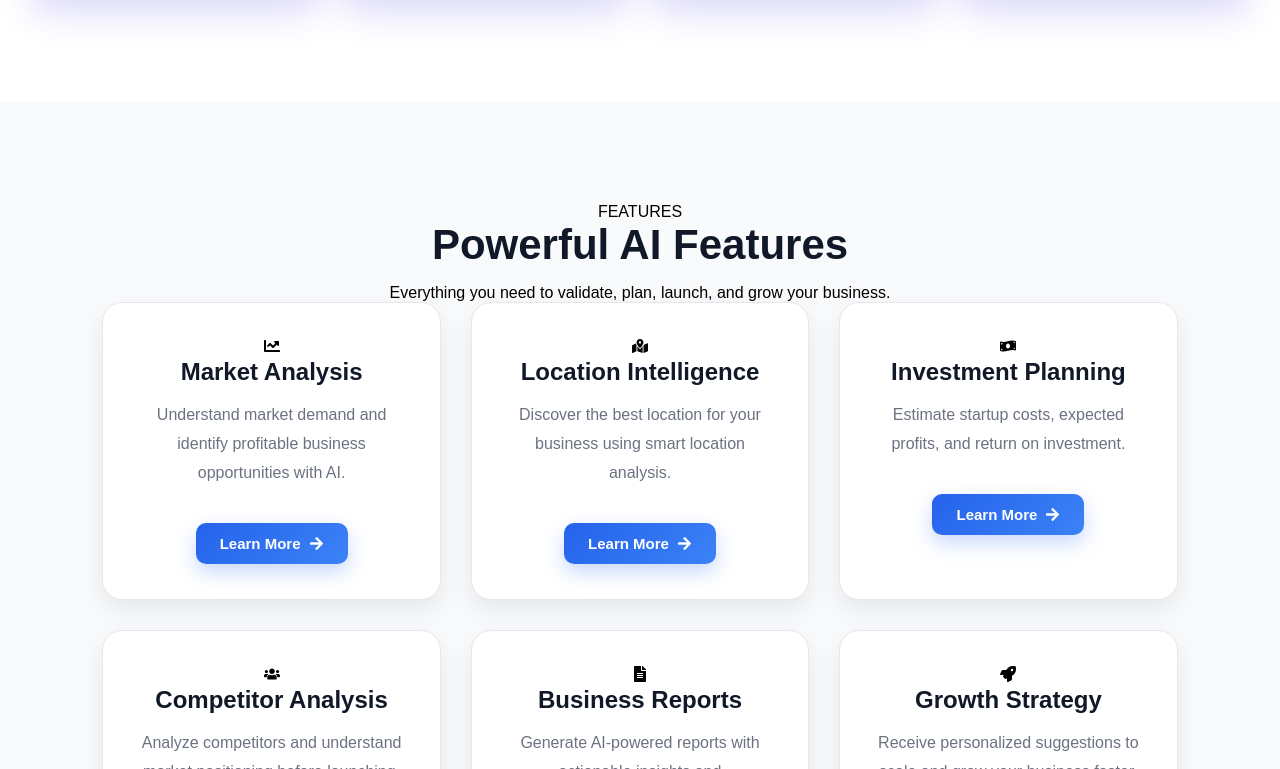
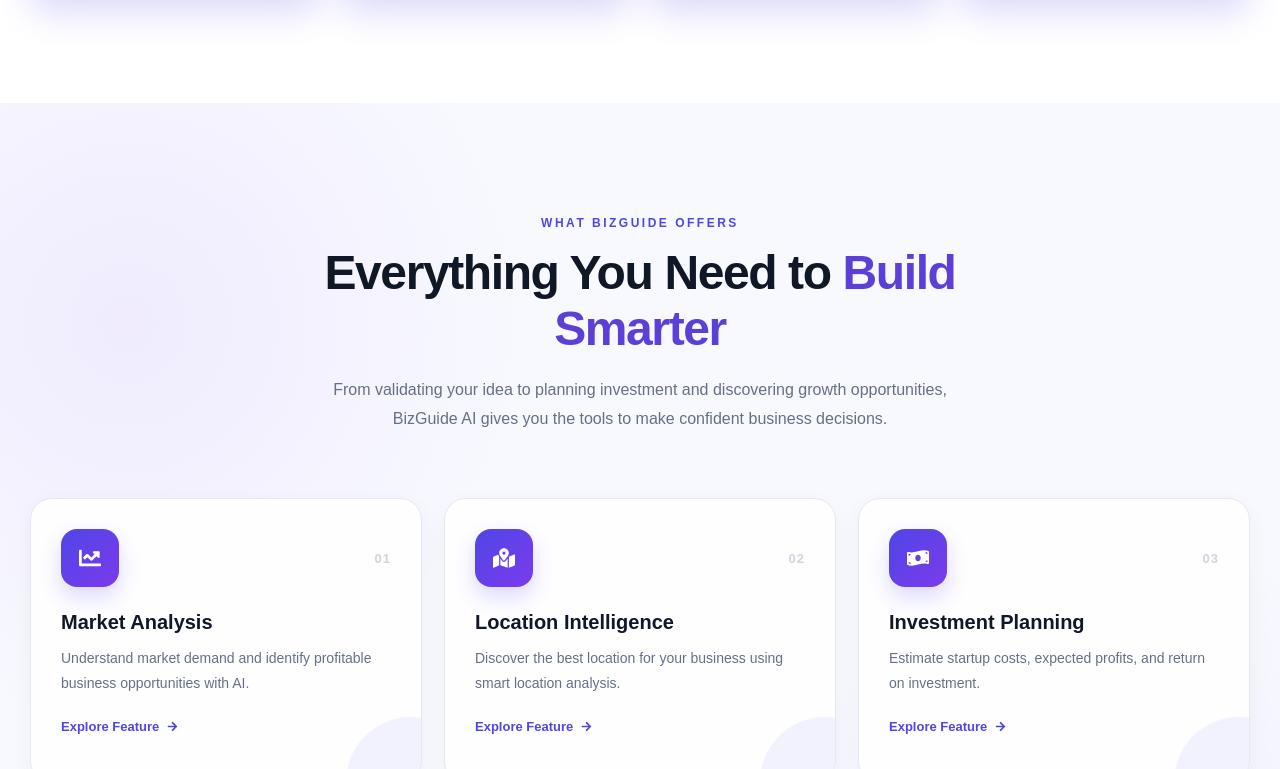
Before and after one commit to Vishwakumar-1927/BizGuide-AI, a React (Vite) app in the folder client/: page / in a window 1280 px wide. Shown: the part 1531-2300 px from the top of the page. Built offline with nearby package versions, Linux system fonts and the light colour scheme.

Commit message:
Improve features section design

```diff
--- a/client/src/components/Features.css
+++ b/client/src/components/Features.css
@@ -1,152 +1,346 @@
 .features {
-    padding: 100px 8%;
-    background: #f8fafc;
+  position: relative;
+  overflow: hidden;
+
+  padding: 110px 30px;
+
+  background:
+    radial-gradient(
+      circle at 10% 20%,
+      rgba(124, 58, 237, 0.07),
+      transparent 28%
+    ),
+    radial-gradient(
+      circle at 90% 80%,
+      rgba(79, 70, 229, 0.06),
+      transparent 30%
+    ),
+    #f8f9ff;
+}
+
+/* =========================
+   HEADING
+========================= */
+
+.features-heading {
+  max-width: 760px;
+  margin: 0 auto 65px;
   text-align: center;
 }
 
-.features h2 {
-    font-size: 42px;
+.features-label {
+  display: inline-block;
+
   margin-bottom: 15px;
-    color: #111827;
-    font-weight: 700;
+
+  color: #4f46e5;
+
+  font-size: 12px;
+  font-weight: 800;
+
+  letter-spacing: 2.5px;
 }
 
-.features p.section-desc {
-    max-width: 700px;
-    margin: 0 auto 60px;
-    color: #6b7280;
-    font-size: 17px;
+.features-heading h2 {
+  margin: 0 0 20px;
+
+  color: #101828;
+
+  font-size: clamp(36px, 4vw, 48px);
+
+  line-height: 1.15;
+
+  letter-spacing: -1.4px;
+
+  font-weight: 850;
+}
+
+.features-heading h2 span {
+  color: #5b3fd6;
+}
+
+.features-heading p {
+  max-width: 680px;
+
+  margin: auto;
+
+  color: #667085;
+
+  font-size: 16px;
+
   line-height: 1.8;
 }
 
+/* =========================
+   GRID
+========================= */
+
 .feature-grid {
+  max-width: 1250px;
+
+  margin: auto;
+
   display: grid;
+
   grid-template-columns: repeat(3, 1fr);
-    gap: 30px;
+
+  gap: 22px;
 }
 
+/* =========================
+   CARD
+========================= */
+
 .feature-card {
-    background: #fff;
-    padding: 35px 30px;
-    border-radius: 20px;
-    border: 1px solid #e5e7eb;
-    box-shadow: 0 10px 25px rgba(0,0,0,0.08);
-    transition: all 0.35s ease;
-    text-align: center;
+  position: relative;
+
+  min-height: 285px;
+
+  padding: 30px;
+
+  overflow: hidden;
+
+  border: 1px solid #e6e8f0;
+
+  border-radius: 22px;
+
+  background: rgba(255, 255, 255, 0.92);
+
+  box-shadow:
+    0 8px 25px rgba(16, 24, 40, 0.045);
+
+  text-align: left;
+
+  transition:
+    transform 0.3s ease,
+    border-color 0.3s ease,
+    box-shadow 0.3s ease;
+}
+
+.feature-card::after {
+  content: "";
+
+  position: absolute;
+
+  width: 130px;
+  height: 130px;
+
+  right: -55px;
+  bottom: -65px;
+
+  border-radius: 50%;
+
+  background: rgba(99, 102, 241, 0.08);
+
+  transition: transform 0.4s ease;
 }
 
 .feature-card:hover {
-    transform: translateY(-10px);
-    box-shadow: 0 20px 40px rgba(37,99,235,0.18);
+  transform: translateY(-9px);
+
+  border-color: #d8d2ff;
+
+  box-shadow:
+    0 20px 45px rgba(79, 70, 229, 0.12);
 }
 
-.icon {
-    width: 75px;
-    height: 75px;
-    margin: 0 auto 25px;
-    display: flex;
-    justify-content: center;
-    align-items: center;
-    font-size: 30px;
-    color: #2563eb;
-    background: #dbeafe;
-    border-radius: 18px;
+.feature-card:hover::after {
+  transform: scale(1.5);
 }
 
+/* =========================
+   TOP
+========================= */
+
+.feature-top {
+  display: flex;
+
+  align-items: center;
+
+  justify-content: space-between;
+
+  margin-bottom: 24px;
+}
+
+.feature-icon {
+  width: 58px;
+  height: 58px;
+
+  display: flex;
+
+  align-items: center;
+  justify-content: center;
+
+  border-radius: 16px;
+
+  color: white;
+
+  background:
+    linear-gradient(
+      135deg,
+      #4f46e5,
+      #7c3aed
+    );
+
+  font-size: 22px;
+
+  box-shadow:
+    0 10px 22px rgba(79, 70, 229, 0.20);
+
+  transition:
+    transform 0.3s ease,
+    box-shadow 0.3s ease;
+}
+
+.feature-card:hover .feature-icon {
+  transform: rotate(-4deg) scale(1.06);
+
+  box-shadow:
+    0 14px 28px rgba(79, 70, 229, 0.28);
+}
+
+.feature-number {
+  color: #d0d5dd;
+
+  font-size: 13px;
+
+  font-weight: 800;
+
+  letter-spacing: 1px;
+}
+
+/* =========================
+   TEXT
+========================= */
+
 .feature-card h3 {
-    font-size: 24px;
-    margin-bottom: 15px;
-    color: #111827;
+  margin: 0 0 12px;
+
+  color: #101828;
+
+  font-size: 20px;
+
+  font-weight: 750;
 }
 
 .feature-card p {
-    color: #6b7280;
-    line-height: 1.8;
-    font-size: 16px;
-    margin-bottom: 25px;
+  margin: 0 0 22px;
+
+  color: #667085;
+
+  font-size: 14px;
+
+  line-height: 1.75;
 }
 
-.feature-card button {
+/* =========================
+   BUTTON
+========================= */
+
+.feature-btn {
+  position: relative;
+  z-index: 2;
+
   display: inline-flex;
+
   align-items: center;
-    justify-content: center;
+
   gap: 8px;
-    padding: 12px 24px;
-    background: linear-gradient(135deg, #2563eb, #3b82f6);
-    color: white;
+
+  padding: 0;
+
   border: none;
-    border-radius: 10px;
-    font-size: 15px;
-    font-weight: 600;
+
+  background: transparent;
+
+  color: #4f46e5;
+
+  font-size: 13px;
+
+  font-weight: 750;
+
   cursor: pointer;
-    transition: all 0.3s ease;
-    box-shadow: 0 8px 20px rgba(37,99,235,0.25);
 }
 
-.feature-card button:hover {
-    transform: translateY(-3px);
-    box-shadow: 0 15px 30px rgba(37,99,235,0.35);
-    background: linear-gradient(135deg, #1d4ed8, #2563eb);
+.feature-btn svg {
+  font-size: 11px;
+
+  transition:
+    transform 0.25s ease;
 }
 
-@media (max-width: 1024px) {
+.feature-btn:hover svg {
+  transform: translateX(5px);
+}
+
+/* =========================
+   SPECIAL HOVER
+========================= */
+
+.feature-card:nth-child(2):hover .feature-icon {
+  background:
+    linear-gradient(
+      135deg,
+      #6366f1,
+      #8b5cf6
+    );
+}
+
+.feature-card:nth-child(3):hover .feature-icon {
+  background:
+    linear-gradient(
+      135deg,
+      #7c3aed,
+      #9333ea
+    );
+}
+
+/* =========================
+   TABLET
+========================= */
+
+@media (max-width: 1000px) {
+
+  .features {
+    padding: 90px 25px;
+  }
+
   .feature-grid {
     grid-template-columns: repeat(2, 1fr);
   }
+
 }
 
-@media (max-width: 768px) {
+/* =========================
+   MOBILE
+========================= */
+
+@media (max-width: 650px) {
+
   .features {
-        padding: 70px 20px;
+    padding: 75px 18px;
   }
 
-    .features h2 {
+  .features-heading {
+    margin-bottom: 45px;
+  }
+
+  .features-heading h2 {
     font-size: 34px;
+  }
+
+  .features-heading p {
+    font-size: 15px;
   }
 
   .feature-grid {
     grid-template-columns: 1fr;
-    }
-}
-.feature-btn{
-    display:inline-flex;
-    align-items:center;
-    justify-content:center;
-    gap:10px;
-
-    margin-top:10px;
-
-    padding:12px 24px;
-
-    background:linear-gradient(135deg,#2563eb,#3b82f6);
-
-    color:#fff;
-
-    border:none;
-
-    border-radius:12px;
-
-    font-size:15px;
-
-    font-weight:600;
-
-    cursor:pointer;
-
-    transition:all .3s ease;
-
-    box-shadow:0 10px 25px rgba(37,99,235,.25);
+    gap: 15px;
   }
 
-.feature-btn svg{
-    transition:.3s;
+  .feature-card {
+    min-height: auto;
+    padding: 25px;
   }
 
-.feature-btn:hover{
-    transform:translateY(-4px);
-    background:linear-gradient(135deg,#1d4ed8,#2563eb);
-    box-shadow:0 18px 35px rgba(37,99,235,.35);
 }
-
-.feature-btn:hover svg{
-    transform:translateX(5px);
-}
--- a/client/src/components/Features.jsx
+++ b/client/src/components/Features.jsx
@@ -46,14 +46,23 @@
   return (
     <section className="features">
 
-      <div className="feature-heading">
-        <span>FEATURES</span>
+      <div className="features-heading">
 
-        <h2>Powerful AI Features</h2>
+        <span className="features-label">
+          WHAT BIZGUIDE OFFERS
+        </span>
+
+        <h2>
+          Everything You Need to
+          <span> Build Smarter</span>
+        </h2>
 
         <p>
-          Everything you need to validate, plan, launch, and grow your business.
+          From validating your idea to planning investment and discovering
+          growth opportunities, BizGuide AI gives you the tools to make
+          confident business decisions.
         </p>
+
       </div>
 
       <div className="feature-grid">
@@ -62,17 +71,32 @@
 
           <div className="feature-card" key={index}>
 
-            <div className="feature-icon">
-              {feature.icon}
+            <div className="feature-top">
+
+              <div className="feature-icon">
+                {feature.icon}
+              </div>
+
+              <span className="feature-number">
+                0{index + 1}
+              </span>
+
             </div>
 
-            <h3>{feature.title}</h3>
+            <h3>
+              {feature.title}
+            </h3>
 
-            <p>{feature.desc}</p>
+            <p>
+              {feature.desc}
+            </p>
 
             <button className="feature-btn">
-              Learn More
+
+              <span>Explore Feature</span>
+
               <FaArrowRight />
+
             </button>
 
           </div>
```
Lines whose indentation alone changed are shown as unchanged.
